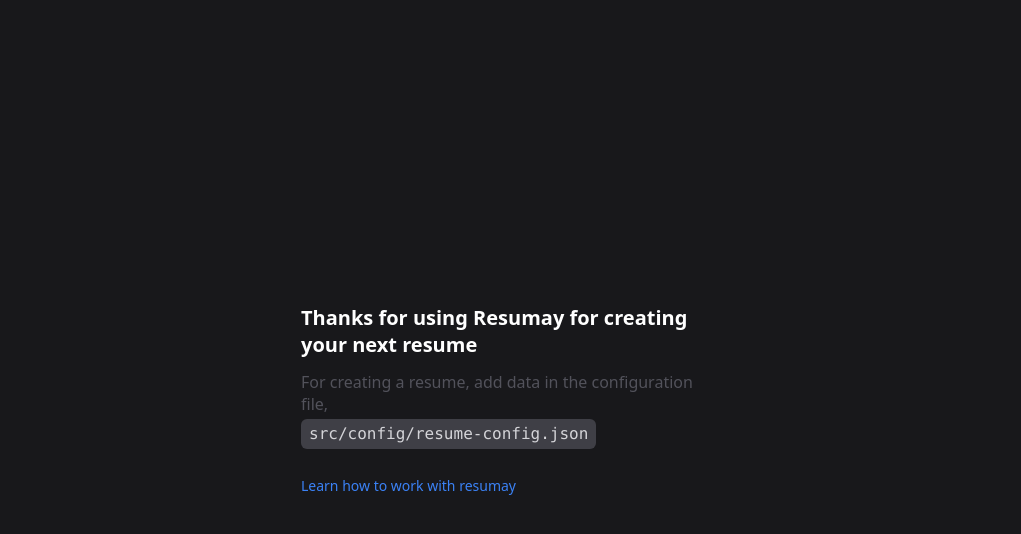
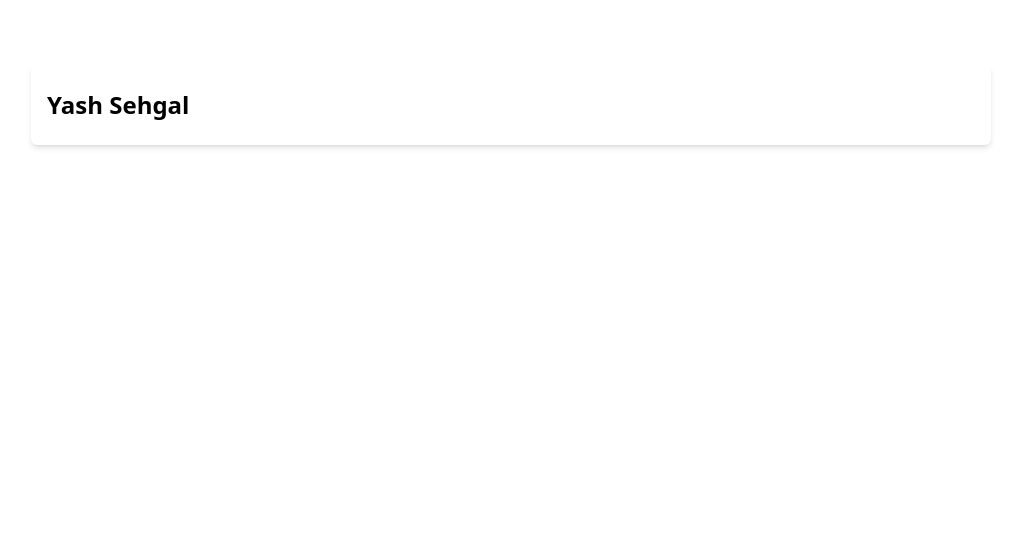
Before and after one commit to yashsehgal/resumay, a React (Create React App) app: page / in a window 1280 px wide. Shown: the top 534 px of the page, without its empty margins (129-1150 px from the left). Built offline with nearby package versions, Linux system fonts and the light colour scheme.

Commit message:
feat: configurating component for resume

```diff
--- a/src/App.js
+++ b/src/App.js
@@ -1,11 +1,16 @@
+import React, { useEffect, useState } from 'react';
 import ResumeConfig from './config/resume-config.json';
 import DefaultScreenView from './screens/DefaultScreenView';
+import ResumeLayout from './screens/ResumeLayout';
 
 export default function App() {
-  const isResumeConfigured = ResumeConfig.length > 0 ? true : false;
+  const [isResumeConfigured, setResumeConfigured] = useState(ResumeConfig.length > 0 ? true : false);
+  useEffect(() => {
+    setResumeConfigured(ResumeConfig.length > 0 ? true : false);
+  }, [ResumeConfig]);
   return (
-    <div className="app">
-      <DefaultScreenView />
+    <div className="app m-16">
+      {isResumeConfigured ? <ResumeLayout data={ResumeConfig[0]} /> : <DefaultScreenView />}
     </div>
   )
 }
--- a/src/config/resume-config.json
+++ b/src/config/resume-config.json
@@ -2,8 +2,8 @@
   {
     "personalDetails": {
       "name": {
-        "firstName": "",
-        "lastName": ""
+        "firstName": "Yash",
+        "lastName": "Sehgal"
       },
       "age": "",
       "location": {
@@ -22,7 +22,12 @@
         "dribble": "",
         "behance": "",
         "facebook": "",
-        "other": []
+        "other": [
+          {
+            "title": "",
+            "url": ""
+          }
+        ]
       }
     },
     "education": [
--- /dev/null
+++ b/src/screens/ResumeLayout/PersonalDetailsWrapper.jsx
@@ -0,0 +1,13 @@
+import { personalDetailsWrapperStyle } from "../../styles/base";
+
+export default function PersonalDetailsWrapper({
+  firstName, lastName, age, location, contacts
+}) {
+  return (
+    <div className={personalDetailsWrapperStyle}>
+      <h1 className="resume-name-title leading-snug text-2xl font-semibold">
+        {firstName} {lastName}
+      </h1>
+    </div>
+  )
+}
--- /dev/null
+++ b/src/screens/ResumeLayout/index.jsx
@@ -0,0 +1,53 @@
+import React from "react";
+import { useRef } from "react";
+import { resumeContentWrapperStyle } from "../../styles/base";
+import PersonalDetailsWrapper from "./PersonalDetailsWrapper";
+
+export default function ResumeLayout({ data }) {
+  const resumeLayoutResponse = useRef({
+    personalDetails: {
+      name: {
+        firstName: data?.personalDetails?.name?.firstName,
+        lastName: data?.personalDetails?.name?.lastName
+      },
+      age: data?.personalDetails?.age,
+      location: {
+        city: data?.personalDetails?.location?.city,
+        state: data?.personalDetails?.location?.state,
+        country: data?.personalDetails?.location?.country
+      },
+      contacts: {
+        email: data?.personalDetails?.contacts?.email,
+        phoneNumber: data?.personalDetails?.contacts?.phoneNumber,
+        twitter: data?.personalDetails?.contacts?.twitter,
+        instagram: data?.personalDetails?.contacts?.instagram,
+        linkedin: data?.personalDetails?.contacts?.linkedin,
+        website: data?.personalDetails?.contacts?.website,
+        github: data?.personalDetails?.contacts?.github,
+        dribble: data?.personalDetails?.contacts?.dribble,
+        behance: data?.personalDetails?.contacts?.behance,
+        facebook: data?.personalDetails?.contacts?.facebook,
+        other: data?.personalDetails?.contacts?.other
+      }
+    },
+    education: data?.education,
+    skills: {
+      languages: data?.personalDetails?.skills?.languages,
+      libraries: data?.personalDetails?.skills?.libraries,
+      tools: data?.personalDetails?.skills?.tools,
+      platforms: data?.personalDetails?.skills?.platforms,
+      otherSkills: data?.personalDetails?.skills?.otherSkills
+    },
+    experience: data?.experience,
+    projects: data?.projects
+  });
+
+  return (
+    <div className={resumeContentWrapperStyle}>
+      <PersonalDetailsWrapper
+        firstName={resumeLayoutResponse.current?.personalDetails?.name?.firstName}
+        lastName={resumeLayoutResponse.current?.personalDetails?.name?.lastName}
+      />
+    </div>
+  )
+}
--- /dev/null
+++ b/src/styles/base.js
@@ -0,0 +1,7 @@
+const resumeContentWrapperStyle = "resume-content-wrapper px-4 py-6 mx-auto w-[960px] bg-white shadow-md rounded-md h-fit flex flex-start flex-col gap-3";
+const personalDetailsWrapperStyle = "personal-details-wrapper w-full h-fit";
+
+export {
+  resumeContentWrapperStyle,
+  personalDetailsWrapperStyle
+}
```
Also changed, not shown: src/index.css (line endings or trailing spaces).
